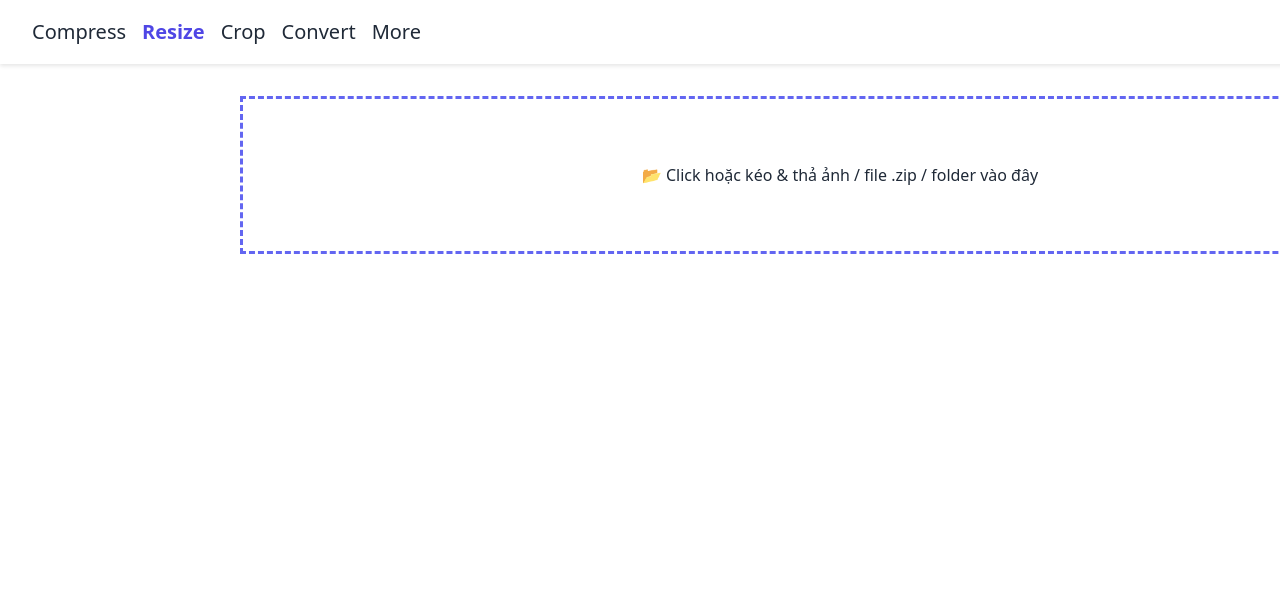
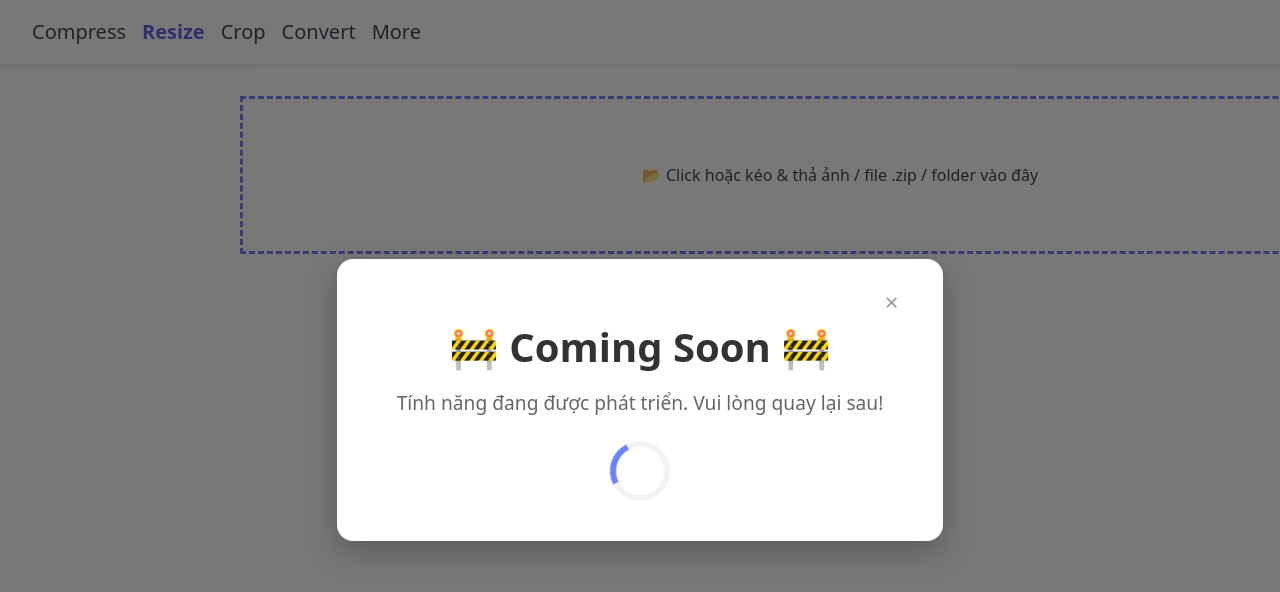
Before and after one commit to trankien27/resize-image, a React (Vite) app: page / in a window 1280 px wide. Both pictures are taken after a click on the link "Compress". Shown: the top 592 px of the page. Built offline with nearby package versions, Linux system fonts and the light colour scheme.

Commit message:
add folder 3

```diff
--- a/src/App.tsx
+++ b/src/App.tsx
@@ -3,6 +3,8 @@ import JSZip from "jszip";
 import { saveAs } from "file-saver";
 import { useRef, useState, useEffect } from "react";
 import './App.css';
+import ComingSoonModal from "./ComingSoonModal";
+
 
 interface ResizedImage {
   name: string;
@@ -26,6 +28,7 @@ const sizeMap: Record<string, [number, number]> = {
 
 function App() {
   const canvasRef = useRef<HTMLCanvasElement | null>(null);
+  const [isModalOpen, setModalOpen] = useState(false);
   const [images, setImages] = useState<ResizedImage[]>([]);
   const [previewSrc, setPreviewSrc] = useState<string | null>(null);
   const [darkMode, setDarkMode] = useState<boolean>(false);
@@ -33,7 +36,13 @@ function App() {
   useEffect(() => {
     document.documentElement.classList.toggle("dark", darkMode);
   }, [darkMode]);
+  const handleShowComingSoon = () => {
+    setModalOpen(true);
+  };
 
+  const handleCloseModal = () => {
+    setModalOpen(false);
+  };
   const handleFiles = (files: FileList) => {
     Array.from(files).forEach(async (file) => {
       const ext = file.name.split(".").pop()?.toLowerCase();
@@ -151,16 +160,16 @@ function App() {
       <div className="taskbar">
         <div className="taskbar-left">
           <nav className="menu">
-            <a href="#">Compress</a>
+            <a href="#" onClick={handleShowComingSoon}>Compress</a>
             <a href="#" className="active">Resize</a>
-            <a href="#">Crop</a>
-            <a href="#">Convert</a>
-            <a href="#">More</a>
+            <a href="#" onClick={handleShowComingSoon}>Crop</a>
+            <a href="#" onClick={handleShowComingSoon}>Convert</a>
+            <a href="#" onClick={handleShowComingSoon}>More</a>
           </nav>
         </div>
         <div className="taskbar-right">
           <button onClick={() => setDarkMode(!darkMode)}>{darkMode ? "🌞 Light" : "🌙 Dark"}</button>
-          <button className="login-btn">Đăng nhập</button>
+          <button className="login-btn" onClick={handleShowComingSoon}>Đăng nhập</button>
         </div>
       </div>
 
@@ -247,6 +256,7 @@ function App() {
           </div>
         )}
       </div>
+      <ComingSoonModal isOpen={isModalOpen} onClose={handleCloseModal} />
     </div>
   );
 }
--- /dev/null
+++ b/src/ComingSoonModal.css
@@ -0,0 +1,97 @@
+/* Nút gọi modal */
+.coming-soon-button {
+    padding: 12px 24px;
+    background-color: #6a82fb;
+    color: white;
+    border: none;
+    border-radius: 8px;
+    font-size: 1rem;
+    cursor: pointer;
+    transition: background 0.3s ease;
+}
+
+.coming-soon-button:hover {
+    background-color: #5c6bc0;
+}
+
+/* Lớp phủ nền tối */
+.modal-overlay {
+    position: fixed;
+    top: 0;
+    left: 0;
+    width: 100vw;
+    height: 100vh;
+    background: rgba(30, 30, 30, 0.6);
+    display: flex;
+    justify-content: center;
+    align-items: center;
+    z-index: 1000;
+}
+
+/* Nội dung modal */
+.modal-content {
+    background: white;
+    padding: 40px 60px;
+    border-radius: 16px;
+    position: relative;
+    text-align: center;
+    animation: fadeIn 0.3s ease-out;
+    box-shadow: 0 10px 30px rgba(0, 0, 0, 0.25);
+}
+
+/* Nút đóng */
+.modal-close {
+    position: absolute;
+    top: 12px;
+    right: 16px;
+    background: transparent;
+    border: none;
+    font-size: 1.5rem;
+    color: #999;
+    cursor: pointer;
+}
+
+.modal-close:hover {
+    color: #333;
+}
+
+.modal-title {
+    font-size: 2.5rem;
+    margin-bottom: 16px;
+    color: #333;
+}
+
+.modal-subtitle {
+    font-size: 1.2rem;
+    color: #666;
+    margin-bottom: 24px;
+}
+
+/* Loader xoay */
+.loader {
+    border: 6px solid #f3f3f3;
+    border-top: 6px solid #6a82fb;
+    border-radius: 50%;
+    width: 48px;
+    height: 48px;
+    margin: auto;
+    animation: spin 1s linear infinite;
+}
+
+@keyframes spin {
+    to {
+        transform: rotate(360deg);
+    }
+}
+
+@keyframes fadeIn {
+    from {
+        opacity: 0;
+        transform: scale(0.9);
+    }
+
+    to {
+        opacity: 1;
+        transform: scale(1);
+    }
+}
--- /dev/null
+++ b/src/ComingSoonModal.tsx
@@ -0,0 +1,24 @@
+import React from 'react';
+import './ComingSoonModal.css';
+
+interface ComingSoonModalProps {
+    isOpen: boolean;
+    onClose: () => void;
+}
+
+const ComingSoonModal: React.FC<ComingSoonModalProps> = ({ isOpen, onClose }) => {
+    if (!isOpen) return null;
+
+    return (
+        <div className="modal-overlay" onClick={onClose}>
+            <div className="modal-content" onClick={(e) => e.stopPropagation()}>
+                <button className="modal-close" onClick={onClose}>×</button>
+                <h1 className="modal-title">🚧 Coming Soon 🚧</h1>
+                <p className="modal-subtitle">Tính năng đang được phát triển. Vui lòng quay lại sau!</p>
+                <div className="loader"></div>
+            </div>
+        </div>
+    );
+};
+
+export default ComingSoonModal;
```
